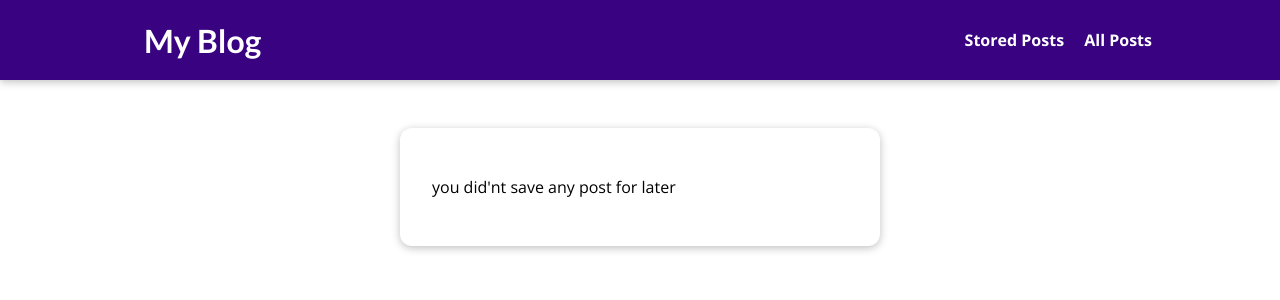
After one commit to Bhalchandra-patil03/MyBlog-website, a Django app: page /read-later in a window 1280 px wide. The commit adds this page. Shown: the top 300 px of the page. Run offline with Django 5.2, Linux system fonts and the light colour scheme.

Commit message:
Project completed

```diff
--- /dev/null
+++ b/MyBlog/blog/static/blog/stored-posts.css
@@ -0,0 +1,40 @@
+#main-navigation {
+  background-color: #390281;
+  box-shadow: 0 2px 8px rgba(0, 0, 0, 0.25);
+}
+
+#stored-posts {
+    margin: 8rem auto 3rem auto;
+    padding:2rem;
+    border-radius: 12px;
+    box-shadow: 0 2px 8px rgba(0,0,0,0.25);
+    width: 90%;
+    max-width: 30rem;
+}
+
+#stored-posts ul{
+    list-style: none;
+    padding: 0;
+    margin:  0;
+}
+
+#stored-posts li{
+
+
+    margin: 1rem 0;
+}
+
+#stored-posts a {
+    padding: 1rem;
+    display: block;
+    width: 100%;
+    text-decoration: none;
+    border: 1px solid #ccc;
+    color: black;
+    font-weight: bold;
+}
+
+#stored-posts a:hover,
+#stored-posts a:active {
+    background-color: #ccc;
+}
--- /dev/null
+++ b/MyBlog/blog/templates/blog/stored-posts.html
@@ -0,0 +1,22 @@
+{% extends "base.html" %}
+{% load static %}
+{% block title %}
+My Stored Posts
+{% endblock  %}
+
+{% block css_files %}
+    <link rel="stylesheet" href="{% static "blog/stored-posts.css" %}">
+{% endblock  %}
+{% block content %}
+    <section id="stored-posts">
+        {% if not has_posts %}
+        <p>you did'nt save any post for later</p>
+        {% endif %}
+        <ul>
+            {% for post in posts  %}
+            <li><a href="{% url "posts-detail-page" post.slug%}">{{post.title}}</a><li>
+            {% endfor %}
+
+        </ul>
+    </section>
+{% endblock  %}
--- a/MyBlog/blog/urls.py
+++ b/MyBlog/blog/urls.py
@@ -5,4 +5,5 @@ urlpatterns = [
     path("", views.StartingPageView.as_view(), name="starting_page"),
     path("posts", views.AllPostsView.as_view(), name="posts"),
     path("posts/<slug:slug>", views.SinglePostView.as_view(), name="posts-detail-page"),
+    path("read-later",views.ReadLaterView.as_view(), name = "read-later"),
 ]
--- a/MyBlog/blog/views.py
+++ b/MyBlog/blog/views.py
@@ -45,13 +45,23 @@ class AllPostsView(ListView):
 #     })
 
 class SinglePostView(View):
-
+    def is_stored_post(self,request,post_id):
+        stored_posts = request.session.get("stored_posts")
+        if stored_posts is not None :
+            is_saved_for_later= post_id in stored_posts
+        else :
+            is_saved_for_later=False
+        return is_saved_for_later
     def get(self,request,slug):
         post = Post.objects.get(slug=slug)
+
+
         context = {
             "post":post,
             "post_tags":post.tags.all,
-            "comment_form":CommentForm()
+            "comment_form":CommentForm(),
+            "comments":post.comments.all().order_by("-id"),
+            "is_saved_for_later":self.is_stored_post(request,post.id)
         }
         return render(request,"blog/post-detail.html",context)
 
@@ -67,7 +77,9 @@ class SinglePostView(View):
         context = {
             "post":post,
             "post_tags":post.tags.all,
-            "comment_form":CommentForm()
+            "comment_form":CommentForm(),
+            "comments":post.comments.all().order_by("-id"),
+            "is_saved_for_later":self.is_stored_post(request,post.id)
         }
         return render(request,"blog/post-detail.html",context)
 
@@ -80,3 +92,32 @@ class SinglePostView(View):
 #         "post":identified_post,
 #         "post_tags" : identified_post.tags.all()
 #     })
+
+
+class ReadLaterView(View):
+    def get(self,request):
+        stored_posts = request.session.get("stored_posts")
+        context = {}
+        if stored_posts is None or len(stored_posts)== 0 :
+            context["post"] = []
+            context["has_posts"] = False
+        else :
+            posts = Post.objects.filter(id__in = stored_posts)
+            context["post"] = posts
+            context["has_posts"] = False
+        return render(request,"blog/stored-posts.html",context)
+
+    def post(self,request):
+        stored_posts = request.session.get("stored_posts")
+
+        if stored_posts is None:
+            stored_posts=[]
+            post_id = int(request.POST["post_id"])
+
+        if post_id not in stored_posts :
+            stored_posts.append(post_id)
+            request.session["stored_posts"]= stored_posts
+        else :
+            stored_posts.remove(post_id)
+
+        return HttpResponseRedirect("/")
--- a/MyBlog/static/app.css
+++ b/MyBlog/static/app.css
@@ -64,6 +64,7 @@ h3 {
   text-decoration: none;
   color: white;
   font-weight: bold;
+  margin-left:  1rem;
 }
 
 #main-navigation a:hover,
--- a/MyBlog/templates/base.html
+++ b/MyBlog/templates/base.html
@@ -18,6 +18,7 @@
         <header id="main-navigation">
             <h1><a href="{% url "starting_page" %}">My Blog</a></h1>
             <nav>
+                <a href="{% url "read-later" %}">Stored Posts</a>
                 <a href="{% url "posts" %}">All Posts</a>
             </nav>
         </header>
```
Also changed, not shown: MyBlog/blog/admin.py (+9 -0 lines), MyBlog/blog/static/blog/post-detail.css (+20 -0 lines), MyBlog/blog/templates/blog/post-detail.html (+27 -1 lines).
